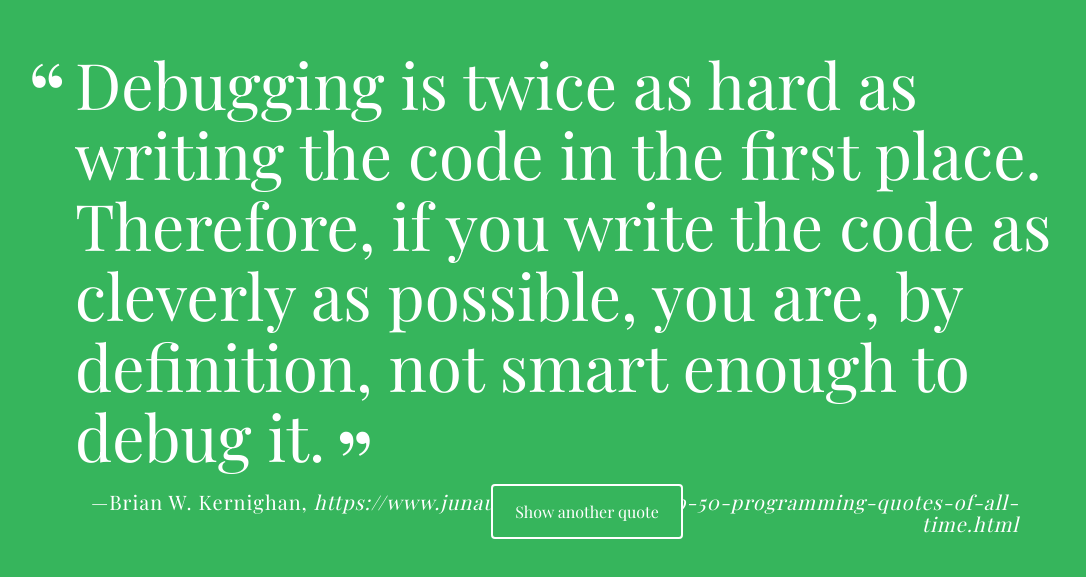
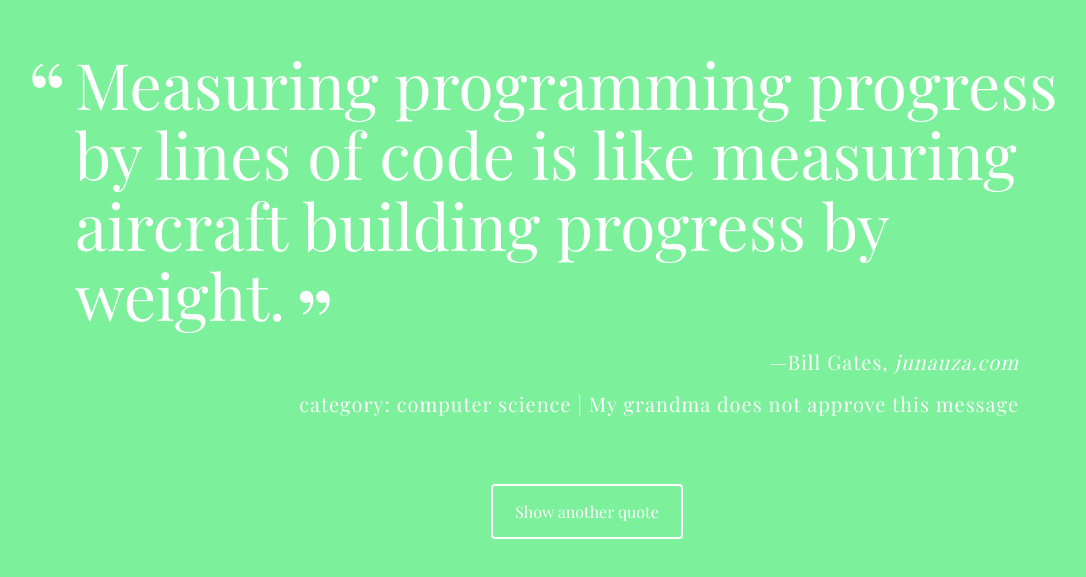
Before and after one commit to TimurGChen/TechDegree_Project_1, a plain HTML site: page index.html in a window 1280 px wide. Shown: the part 111-688 px from the top of the page, without its empty margins (53-1139 px from the left). Drawn offline with nearby package versions, Linux system fonts and the light colour scheme; a web font is replaced by a local one.

Commit message:
Completing the project
Complete the remaining steps and fix bugs

```diff
--- a/css/styles.css
+++ b/css/styles.css
@@ -71,6 +71,14 @@ body {
   font-style: normal;
 }
 
+.category {
+  font-size: 1rem;
+  letter-spacing: 0.05em;
+  line-height: 1.1;
+  text-align: right;
+  margin-right: 4em;
+}
+
 #loadQuote {
   position: fixed;
   width: 12em;
@@ -81,7 +89,7 @@ body {
   border-radius: 4px;
   border: 2px solid #fff;
   color: #fff;
-  background-color: #36b55c;
+  background-color: rgba(255,255,255,0);
   padding: 15px 0;
   transition: .5s ;
 }
@@ -103,4 +111,7 @@ body {
   .source {
     font-size: 1.25rem;
   }
+  .category{
+    font-size: 1.25rem;
+  }
 }
--- a/js/quotes.js
+++ b/js/quotes.js
@@ -1,128 +1,182 @@
 const quotes = [
-    {quote: 'Do not take life too seriously. You will never get out of it alive.',
+    {quote: 'Do falset take life too seriously. You will never get out of it alive.',
      source: 'Elbert Hubbard',
-     citation: 'https://quotesgram.com/funny-programming-quotes/'},
+     citation: 'quotesgram.com',
+     category: 'humor',
+     grannyApproval: false},
     {quote: 'Always remember that you are absolutely unique. Just like everyone else.',
      source: 'Margaret Mead',
-     citation: 'https://quotesgram.com/funny-programming-quotes/'},
+     citation: 'quotesgram.com',
+     category: 'humor',
+     grannyApproval: true},
     {quote: 'I\'m sorry, if you were right, I\'d agree with you.',
      source: 'Robin Williams',
-     citation: 'https://quotesgram.com/funny-programming-quotes/'},
+     citation: 'quotesgram.com',
+     category: 'humor',
+     grannyApproval: false},
     {quote: 'Progress is man\'s ability to complicate simplicity.',
      source: 'Thor Heyerdahl',
-     citation: 'https://quotesgram.com/funny-programming-quotes/'},
+     citation: 'quotesgram.com',
+     category: 'history',
+     grannyApproval: false},
     {quote: 'The best thing about a boolean is even if you are wrong, you are only off by a bit.',
      source: 'Anonymous',
-     citation: 'https://www.journaldev.com/240/my-25-favorite-programming-quotes-that-are-funny-too'},
+     citation: 'jounaldev.com',
+     category: 'computer science',
+     grannyApproval: false},
     {quote: 'Without requirements or design, programming is the art of adding bugs to an empty text file.',
      source: 'Louis Srygley',
-     citation: 'https://www.journaldev.com/240/my-25-favorite-programming-quotes-that-are-funny-too'},
+     citation: 'jounaldev.com',
+     category: 'computer science',
+     grannyApproval: false},
     {quote: 'Before software can be reusable it first has to be usable.',
      source: 'Ralph Johnson',
-     citation: 'https://www.journaldev.com/240/my-25-favorite-programming-quotes-that-are-funny-too'},
+     citation: 'jounaldev.com',
+     category: 'computer science',
+     grannyApproval: false},
     {quote: 'The best method for accelerating a computer is the one that boosts it by 9.8 m/s^2',
      source: 'Anonymous',
-     citation: 'https://www.journaldev.com/240/my-25-favorite-programming-quotes-that-are-funny-too'},
+     citation: 'jounaldev.com',
+     category: 'humor',
+     grannyApproval: true},
     {quote: 'If builders built buildings the way programmers wrote programs, then the first woodpecker that came along would destroy civilization.',
      source: 'Gerald Weinberg',
-     citation: 'https://www.journaldev.com/240/my-25-favorite-programming-quotes-that-are-funny-too'},
+     citation: 'jounaldev.com',
+     category: 'computer science',
+     grannyApproval: false},
     {quote: 'There are two ways to write error-free programs; only the third one works.',
      source: 'Alan J. Perlis',
-     citation: 'https://www.journaldev.com/240/my-25-favorite-programming-quotes-that-are-funny-too'},
+     citation: 'jounaldev.com',
+     category: 'humor',
+     grannyApproval: false},
     {quote: 'Ready, fire, aim: the fast approach to software development. Ready, aim, aim, aim, aim: the slow approach to software development.',
      source: 'Annonymous',
-     citation: 'https://www.journaldev.com/240/my-25-favorite-programming-quotes-that-are-funny-too'},
+     citation: 'jounaldev.com',
+     category: 'computer science',
+     year: 2014,
+     grannyApproval: false},
     {quote: 'One man’s crappy software is another man’s full-time job.',
      source: 'Jessica Gaston',
-     citation: 'https://www.journaldev.com/240/my-25-favorite-programming-quotes-that-are-funny-too'},
+     citation: 'jounaldev.com',
+     category: 'humor',
+     grannyApproval: false},
     {quote: 'A good programmer is someone who always looks both ways before crossing a one-way street.',
      source: 'Doug Linder',
-     citation: 'https://www.journaldev.com/240/my-25-favorite-programming-quotes-that-are-funny-too'},
+     citation: 'jounaldev.com',
+     category: 'humor',
+     grannyApproval: false},
     {quote: 'Always code as if the guy who ends up maintaining your code will be a violent psychopath who knows where you live.',
      source: 'Martin Golding',
-     citation: 'https://www.journaldev.com/240/my-25-favorite-programming-quotes-that-are-funny-too'},
+     citation: 'jounaldev.com',
+     category: 'humor',
+     grannyApproval: false},
     {quote: 'Deleted code is debugged code.',
      source: 'Jeff Sickel',
-     citation: 'https://www.journaldev.com/240/my-25-favorite-programming-quotes-that-are-funny-too'},
+     citation: 'jounaldev.com',
+     category: 'humor',
+     grannyApproval: false},
     {quote: 'Walking on water and developing software from a specification are easy if both are frozen.',
      source: 'Edward V Berard',
-     citation: 'https://www.journaldev.com/240/my-25-favorite-programming-quotes-that-are-funny-too'},
+     citation: 'jounaldev.com',
+     category: 'computer science',
+     grannyApproval: true},
     {quote: 'If debugging is the process of removing software bugs, then programming must be the process of putting them in.',
      source: 'Edsger Dijkstra',
-     citation: 'https://www.journaldev.com/240/my-25-favorite-programming-quotes-that-are-funny-too'},
+     citation: 'jounaldev.com',
+     category: 'computer science',
+     grannyApproval: false},
     {quote: 'Software undergoes beta testing shortly before it’s released. Beta is Latin for “still doesn’t work.',
      source: 'Annonymous',
-     citation: 'https://www.journaldev.com/240/my-25-favorite-programming-quotes-that-are-funny-too'},
+     citation: 'jounaldev.com',
+     category: 'computer science',
+     year: 2008,
+     grannyApproval: false},
     {quote: 'Programming today is a race between software engineers striving to build bigger and better idiot-proof programs, and the universe trying to produce bigger and better idiots. So far, the universe is winning.',
      source: 'Rick Cook',
-     citation: 'https://www.journaldev.com/240/my-25-favorite-programming-quotes-that-are-funny-too'},
+     citation: 'jounaldev.com',
+     category: 'humor',
+     grannyApproval: true},
     {quote: 'The best performance improvement is the transition from the nonworking state to the working state.',
      source: 'J. Osterhout',
-     citation: 'https://www.journaldev.com/240/my-25-favorite-programming-quotes-that-are-funny-too'},
+     citation: 'jounaldev.com',
+     category: 'computer science',
+     grannyApproval: true},
     {quote: 'In order to understand recursion, one must first understand recursion.',
      source: 'Annonymous',
-     citation: 'https://www.journaldev.com/240/my-25-favorite-programming-quotes-that-are-funny-too'},
+     citation: 'jounaldev.com',
+     category: 'computer science',
+     year: 1998,
+     grannyApproval: false},
     {quote: 'Don’t worry if it doesn’t work right. If everything did, you’d be out of a job.',
      source: 'Mosher\'s Law of Software Engineering',
-     citation: 'https://www.journaldev.com/240/my-25-favorite-programming-quotes-that-are-funny-too'},
-    {quote: 'There are two ways of constructing a software design. One way is to make it so simple that there are obviously no deficiencies. And the other way is to make it so complicated that there are no obvious deficiencies.',
-     source: 'C.A.R. Hoare',
-     citation: 'https://www.junauza.com/2010/12/top-50-programming-quotes-of-all-time.html'},
+     citation: 'jounaldev.com',
+     category: 'humor',
+     grannyApproval: false},
     {quote: 'Most good programmers do programming not because they expect to get paid or get adulation by the public, but because it is fun to program.',
      source: 'Linus Torvalds',
-     citation: 'https://www.junauza.com/2010/12/top-50-programming-quotes-of-all-time.html'},
-    {quote: 'On two occasions I have been asked [by members of Parliament]: \'Pray, Mr. Babbage, if you put into the machine wrong figures, will the right answers come out?\' I am not able rightly to apprehend the kind of confusion of ideas that could provoke such a question.',
-     source: 'Charles Babbage',
-     citation: 'https://www.junauza.com/2010/12/top-50-programming-quotes-of-all-time.html'},
-    {quote: 'Most software today is very much like an Egyptian pyramid with millions of bricks piled on top of each other, with no structural integrity, but just done by brute force and thousands of slaves.',
-     source: 'Alan Kay',
-     citation: 'https://www.junauza.com/2010/12/top-50-programming-quotes-of-all-time.html'},
-    {quote: 'People think that computer science is the art of geniuses but the actual reality is the opposite, just many people doing things that build on each other, like a wall of mini stones.',
-     source: 'Donald Knuth',
-     citation: 'https://www.junauza.com/2010/12/top-50-programming-quotes-of-all-time.html'},
+     citation: 'junauza.com',
+     category: 'computer science',
+     grannyApproval: false},
     {quote: 'Debugging is twice as hard as writing the code in the first place. Therefore, if you write the code as cleverly as possible, you are, by definition, not smart enough to debug it.',
      source: 'Brian W. Kernighan',
-     citation: 'https://www.junauza.com/2010/12/top-50-programming-quotes-of-all-time.html'},
+     citation: 'junauza.com',
+     category: 'humor',
+     grannyApproval: false},
     {quote: 'Measuring programming progress by lines of code is like measuring aircraft building progress by weight.',
      source: 'Bill Gates',
-     citation: 'https://www.junauza.com/2010/12/top-50-programming-quotes-of-all-time.html'},
+     citation: 'junauza.com',
+     category: 'computer science',
+     grannyApproval: false},
     {quote: 'Computer system analysis is like child-rearing; you can do grievous damage, but you cannot ensure success.',
      source: 'Tom DeMarco',
-     citation: 'https://www.junauza.com/2010/12/top-50-programming-quotes-of-all-time.html'},
+     citation: 'junauza.com',
+     category: 'humor',
+     grannyApproval: false},
     {quote: 'Beware of bugs in the above code; I have only proved it correct, not tried it.',
      source: 'Donald E. Knuth',
-     citation: 'https://www.junauza.com/2010/12/top-50-programming-quotes-of-all-time.html'},
-    {quote: 'If McDonalds were run like a software company, one out of every hundred Big Macs would give you food poisoning, and the response would be, "We’re sorry, here’s a coupon for two more." ',
-     source: 'Mark Minasi',
-     citation: 'https://www.junauza.com/2010/12/top-50-programming-quotes-of-all-time.html'},
+     citation: 'junauza.com',
+     category: 'computer science',
+     grannyApproval: false},
     {quote: 'In theory, theory and practice are the same. In practice, they’re not.',
      source: 'Yoggi Berra',
-     citation: 'https://www.junauza.com/2010/12/top-50-programming-quotes-of-all-time.html'},
+     citation: 'junauza.com',
+     category: 'engineering',
+     grannyApproval: true},
     {quote: 'Perfection [in design] is achieved, not when there is nothing more to add, but when there is nothing left to take away.',
      source: 'Antoine de Saint-Exupéry',
-     citation: 'https://www.junauza.com/2010/12/top-50-programming-quotes-of-all-time.html'},
+     citation: 'junauza.com',
+     category: 'computer science',
+     grannyApproval: true},
     {quote: 'Talk is cheap. Show me the code.',
      source: 'Linus Torvalds',
-     citation: 'https://www.junauza.com/2010/12/top-50-programming-quotes-of-all-time.html'},
+     citation: 'junauza.com',
+     grannyApproval: false},
     {quote: 'Python\'s a drop-in replacement for BASIC in the sense that Optimus Prime is a drop-in replacement for a truck.',
      source: 'Cory Dodt',
-     citation: 'https://www.junauza.com/2010/12/top-50-programming-quotes-of-all-time.html'},
+     citation: 'junauza.com',
+     grannyApproval: false},
     {quote: 'Good design adds value faster than it adds cost.',
      source: 'Thomas C. Gale',
-     citation: 'https://www.junauza.com/2010/12/top-50-programming-quotes-of-all-time.html'},
+     citation: 'junauza.com',
+     grannyApproval: true},
     {quote: 'When someone says: "I want a programming language in which I need only say what I wish done", give him a lollipop.',
      source: 'Alan J. Perlis',
-     citation: 'https://www.junauza.com/2010/12/top-50-programming-quotes-of-all-time.html'},
+     citation: 'junauza.com',
+     grannyApproval: false},
     {quote: 'FORTRAN is not a flower but a weed — it is hardy, occasionally blooms, and grows in every computer.',
      source: 'Alan J. Perlis',
-     citation: 'https://www.junauza.com/2010/12/top-50-programming-quotes-of-all-time.html'},
+     citation: 'junauza.com',
+     grannyApproval: false},
     {quote: 'In the one and only true way. The object-oriented version of \'Spaghetti code\' is, of course, \'Lasagna code\'. (Too many layers).',
      source: 'Roberto Waltman',
-     citation: 'https://www.junauza.com/2010/12/top-50-programming-quotes-of-all-time.html'},
+     citation: 'junauza.com',
+     grannyApproval: false},
     {quote: 'Computer science education cannot make anybody an expert programmer any more than studying brushes and pigment can make somebody an expert painter.',
      source: 'Eric S. Raymond',
-     citation: 'https://www.junauza.com/2010/12/top-50-programming-quotes-of-all-time.html'},
+     citation: 'junauza.com',
+     grannyApproval: false},
     {quote: 'I have always wished for my computer to be as easy to use as my telephone; my wish has come true because I can no longer figure out how to use my telephone.',
      source: 'Bjarne Stroustrup',
-     citation: 'https://www.junauza.com/2010/12/top-50-programming-quotes-of-all-time.html'}
+     citation: 'junauza.com',
+     grannyApproval: true}
   ]
--- a/js/script.js
+++ b/js/script.js
@@ -1,16 +1,3 @@
-/******************************************
-Treehouse FSJS Techdegree:
-project 1 - A Random Quote Generator
-******************************************/
-
-// Study guide for this project - https://drive.google.com/file/d/1s5grutGuQFwJcQP8bFwEI69Q8FCkGdDk/view?usp=sharing
-
-/***
-  Create the `getRandomQuote` function to:
-   - Create a variable to store a random number
-   - Cse the random number to `return` a random quote object from the `quotes` array.
-***/
-
 //generates a random integer from 1 up to the input
 function getRandomNumber(max) {
   let randomN;
@@ -18,27 +5,13 @@ function getRandomNumber(max) {
   return randomN;
 }
 
+//returns a random quote object from the quotes array
 function getRandomQuote() {
   let index = getRandomNumber(quotes.length) - 1;
   return quotes[index];
 }
 
-/***
-  Create the `printQuote` function to:
-   - Call the `getRandomQuote` function and assign it to a variable.
-   - Create a variable for the HTML string and set it equal to an empty string.
-   - Use the HTML template in the instructions or the markup in the index.html file, AND
-     the random quote vairable to build your HTML string.
-   - Add the quote and source section to the HTML string.
-   - Use an if statement to check for the citation property before adding it to the HTML string.
-   - Use an if statement to check for the year property before adding it to the HTML string.
-   - Don't forget to close that final `p` tag.
-   - Set the `innerHTML` of the `quote-box` div to the HTML string.
-***/
-
-function printQuote() {
-  let randomQuote = getRandomQuote();
-  let strHTML = '';
+function buildHtmlStr(randomQuote, strHTML) {
   strHTML += '<p class="quote">' + randomQuote.quote + '</p>';
   strHTML += '<p class="source">' + randomQuote.source;
   if (randomQuote.citation !== '') {
@@ -48,20 +21,55 @@ function printQuote() {
     strHTML += '<span class="year">' + randomQuote.year + '</span>';
   }
   strHTML += '</p>';
+  if (randomQuote.hasOwnProperty('category')){
+    strHTML += '<p class="category">category: ' + randomQuote.category;
+  } else {
+    strHTML += '<p class="category">';
+  }
+  if (randomQuote.hasOwnProperty('grannyApproval')) {
+      if (randomQuote.grannyApproval) {
+      strHTML += ' | My grandma approves this message'
+    } else {
+      strHTML += ' | My grandma does not approve this message'
+    }
+  }
+  strHTML += '</p>';
+  return strHTML;
+}
+
+function randomBgColor() {
+  let randomColor = 'body {background-color: rgb(';
+  randomColor += (getRandomNumber(256) - 1) + ', ' + (getRandomNumber(256) - 1) + ', ' + (getRandomNumber(256) - 1);
+  randomColor += ')}'
+  let bgColor = document.getElementById('bgColor');
+  bgColor.innerHTML = randomColor;
+}
+
+/***
+ * constructs an html string from properties of an
+ * quote object generated by getRandomQuote().
+ *
+ * Each propery of the quote is each labeled as
+ * a different class. Source, citation, and year
+ * property are on the same paragraph.
+ *
+ * The string is then passed to the div tag with
+ * ID 'quote-box' in index.html
+ */
+function printQuote() {
+  let randomQuote = getRandomQuote();
+  let strHTML = '';
+  strHTML = buildHtmlStr(randomQuote, strHTML);
   let quoteBoxDiv = document.getElementById('quote-box');
   quoteBoxDiv.innerHTML = strHTML;
+  randomBgColor();
 }
 
 printQuote();
+interv = setInterval(printQuote, 20000);
 
 /***
-  When the "Show another quote" button is clicked, the event listener
-  below will be triggered, and it will call, or "invoke", the `printQuote`
-  function. So do not make any changes to the line of code below this
-  comment.
+  Clicking the button calls printQuote();
 ***/
 
 document.getElementById('loadQuote').addEventListener("click", printQuote, false);
-
-
-// Remember to delete the comments that came with this file, and replace them with your own code comments.
```
Also changed, not shown: index.html (+1 -0 lines).
